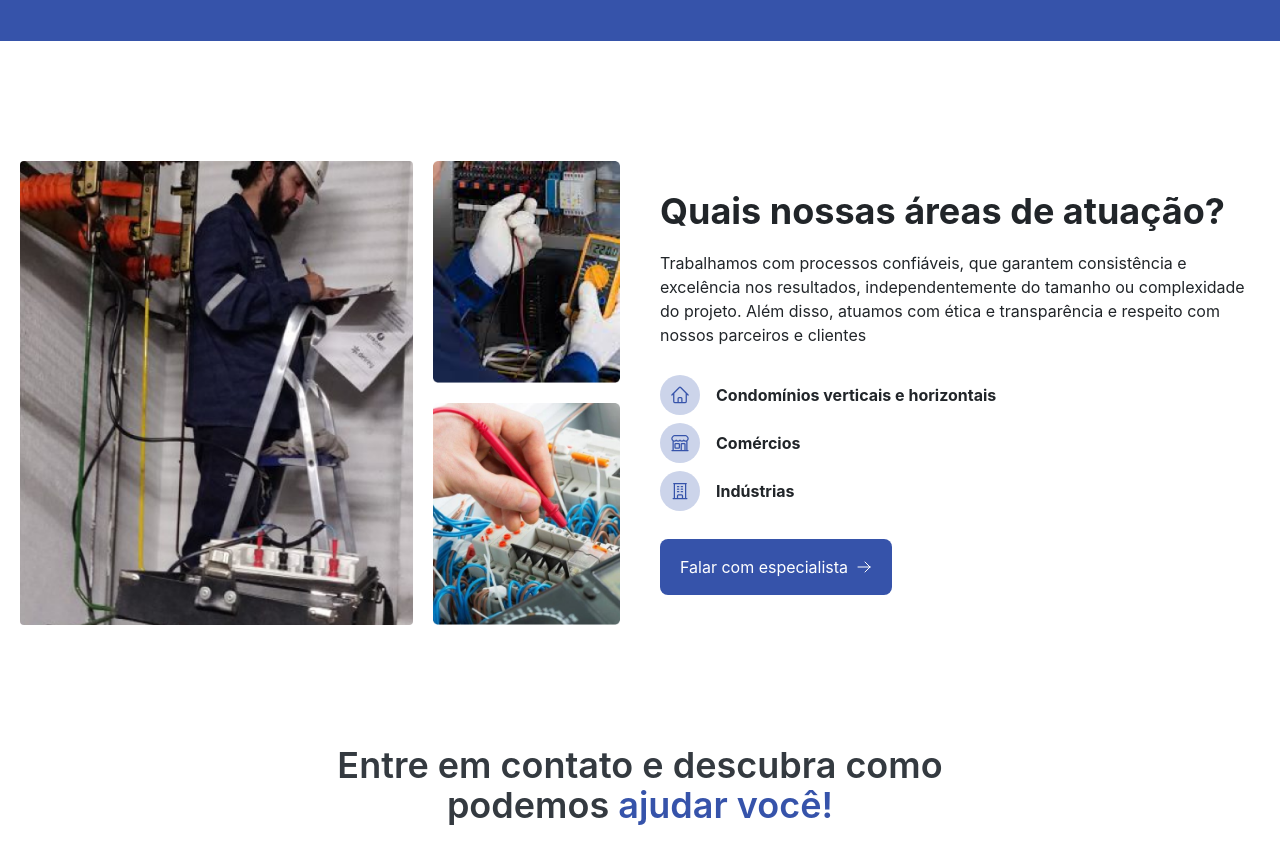
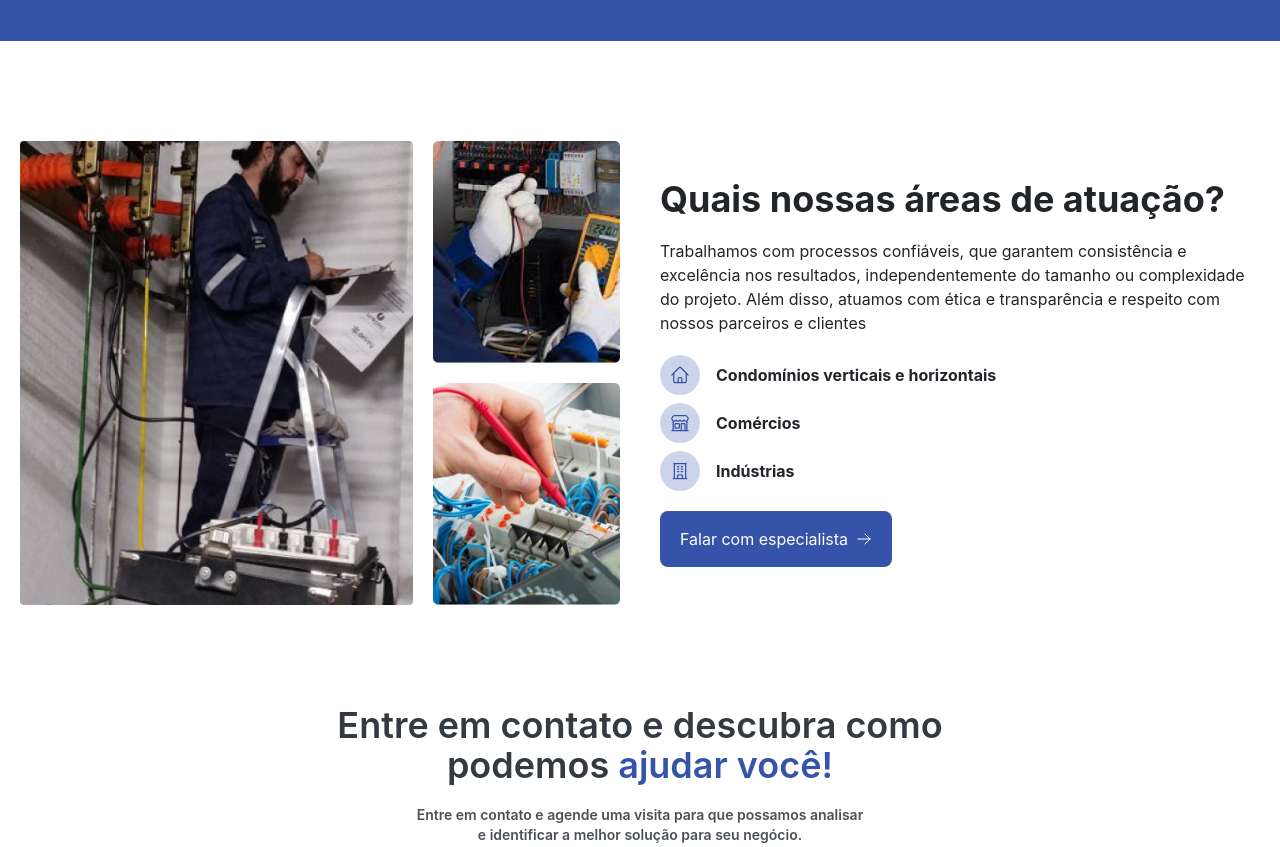
Before and after one commit to voloweb/setromec, a React (Create React App) app: page / in a window 1280 px wide. Shown: the part 2220-3067 px from the top of the page. Built offline with nearby package versions, Linux system fonts and the light colour scheme.

Commit message:
ajuste paddings

```diff
--- a/src/components/ServicosSwiper/index.tsx
+++ b/src/components/ServicosSwiper/index.tsx
@@ -83,13 +83,13 @@ const ServicosSwiper = () => {
           {slides.map((item: Slide) => (
             <SwiperSlide key={item.id}>
               <div
-                className={`flex flex-col justify-end min-h-[450px] rounded bg-no-repeat bg-cover bg-top ${item.classBg}`}
+                className={`flex flex-col justify-end min-h-[350px] lg:min-h-[450px] rounded bg-no-repeat bg-cover bg-top ${item.classBg}`}
                 onMouseEnter={() => setIdSlideOpen(item.id)}
                 onMouseLeave={() => setIdSlideOpen(null)}
               >
                 <div className={`
                   bg-setromec-blue-1 rounded transition-all duration-500 delay-100 p-5
-                  ${idSlideOpen && idSlideOpen === item.id ? 'h-[400px]' : 'h-16'}
+                  ${idSlideOpen && idSlideOpen === item.id ? 'h-[320px] lg:h-[400px]' : 'h-16'}
                 `}>
                   <span className="block text-white text-center font-bold">
                     {item.title}
--- a/src/pages/home/components/AreasAtuacao/index.tsx
+++ b/src/pages/home/components/AreasAtuacao/index.tsx
@@ -17,7 +17,7 @@ const areas: Area[] = [
 const AreasAtuacao = () => {
   return (
     <div className="py-5 lg:py-20 mx-auto max-w-7xl">
-      <div className="grid grid-cols-1 lg:grid-cols-2 py-5">
+      <div className="grid grid-cols-1 lg:grid-cols-2">
         <div className="p-5">
           <div className="grid grid-cols-3 gap-5">
             <img className="col-span-2 row-span-2 h-full rounded" src="assets/home-areas-atuacao/1.png" alt="" />
@@ -27,7 +27,7 @@ const AreasAtuacao = () => {
         </div>
 
         <div className="flex flex-col justify-center p-5">
-          <h2 className="font-bold text-3xl lg:text-4xl pt-5">Quais nossas áreas de atuação?</h2>
+          <h2 className="font-bold text-3xl lg:text-4xl">Quais nossas áreas de atuação?</h2>
           <p className="py-5">
             Trabalhamos com processos confiáveis, que garantem consistência e
             excelência nos resultados, independentemente do tamanho ou
@@ -35,7 +35,7 @@ const AreasAtuacao = () => {
             transparência e respeito com nossos parceiros e clientes
           </p>
 
-          <div className="flex flex-col gap-2 py-2">
+          <div className="flex flex-col gap-2">
             {areas.map((item: Area) => (
               <div key={item.id} className="flex items-center gap-4">
                 <div className="flex items-center justify-center bg-setromec-blue-1-opacity-25 rounded-full h-10 w-10">
@@ -46,7 +46,7 @@ const AreasAtuacao = () => {
             ))}
           </div>
 
-          <ButtonFalarEspecialista className="my-5" />
+          <ButtonFalarEspecialista className="mt-5" />
         </div>
       </div>
     </div>
--- a/src/pages/home/components/AtuacoesServicos/index.tsx
+++ b/src/pages/home/components/AtuacoesServicos/index.tsx
@@ -2,9 +2,9 @@ import ServicosSwiper from "../../../../components/ServicosSwiper";
 
 const AtuacoesServicos = () => {
   return (
-    <div className="lg:py-20 mx-auto max-w-7xl py-5">
+    <div className="py-5 lg:py-20 mx-auto max-w-7xl">
       <div className="grid grid-cols-1 lg:grid-cols-2">
-        <h2 className="px-5 pt-5 font-bold text-3xl lg:text-4xl">Áreas de atuação e serviços prestados</h2>
+        <h2 className="p-5 font-bold text-3xl lg:text-4xl">Áreas de atuação e serviços prestados</h2>
         <p className="p-5">
           Trabalhamos com processos confiáveis, que garantem consistência e
           excelência nos resultados, independentemente do tamanho ou
--- a/src/pages/home/components/SistemasFotovoltaicos/index.tsx
+++ b/src/pages/home/components/SistemasFotovoltaicos/index.tsx
@@ -8,9 +8,8 @@ const SistemasFotovoltaicos = () => {
           <div className="hidden lg:block p-5">
             <img src="/assets/sistemas-fotovoltaicos.png" alt="Sistemas Fotovoltaicos" />
           </div>
-          <div className="flex flex-col justify-center text-white px-5">
-            <h2 className="font-bold text-3xl lg:text-4xl pt-5">Sistemas Fotovoltaicos</h2>
-            <div className="py-5">
+          <div className="flex flex-col justify-center text-white p-5">
+            <h2 className="font-bold text-3xl lg:text-4xl pb-5">Sistemas Fotovoltaicos</h2>
             <p>
               Nossa divisão de energia solar fotovoltaica é preparada para
               projetar e instalar sistemas de geração de energia produzida por
@@ -26,7 +25,6 @@ const SistemasFotovoltaicos = () => {
         </div>
       </div>
     </div>
-    </div>
   )
 }
 
```
Lines whose indentation alone changed are shown as unchanged.
